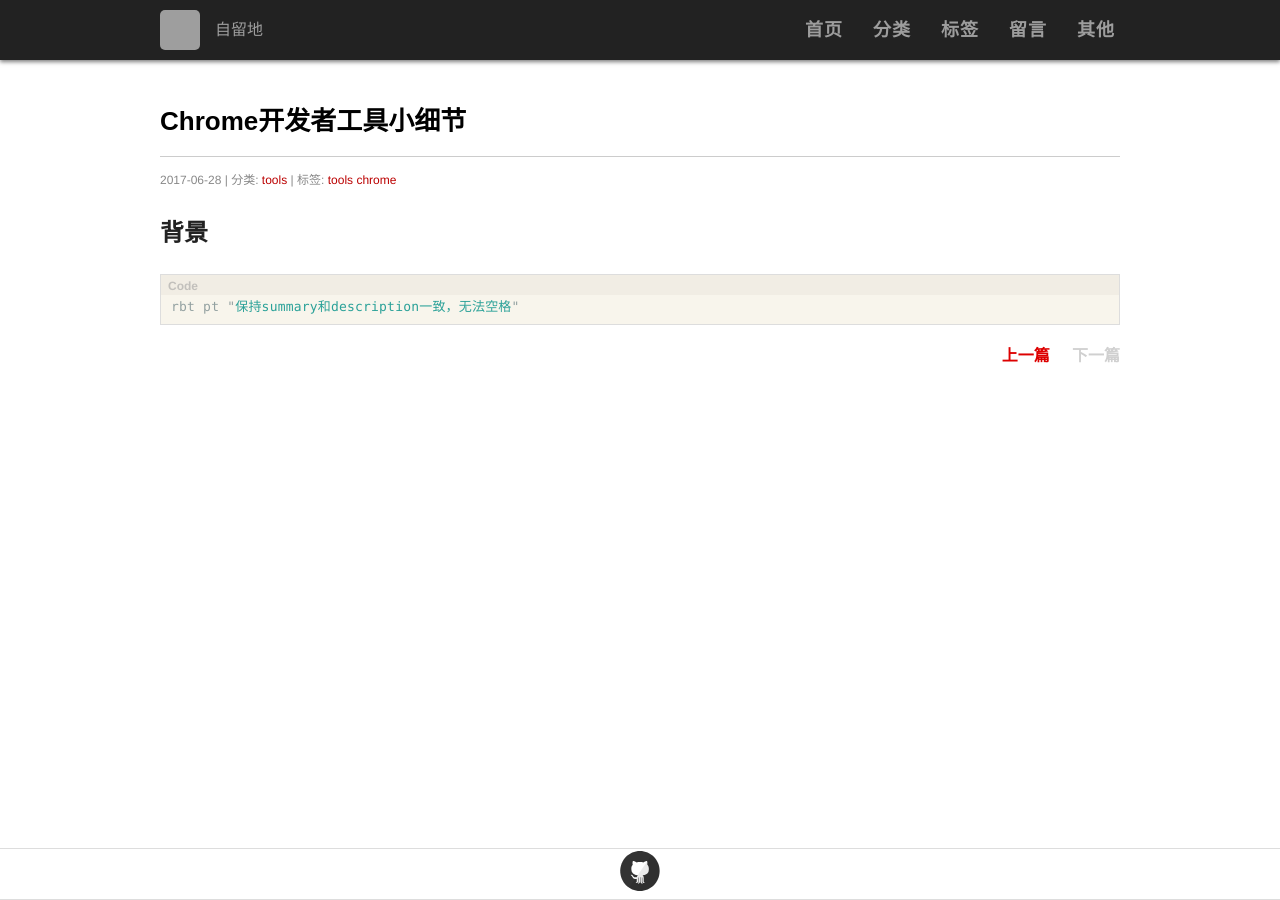
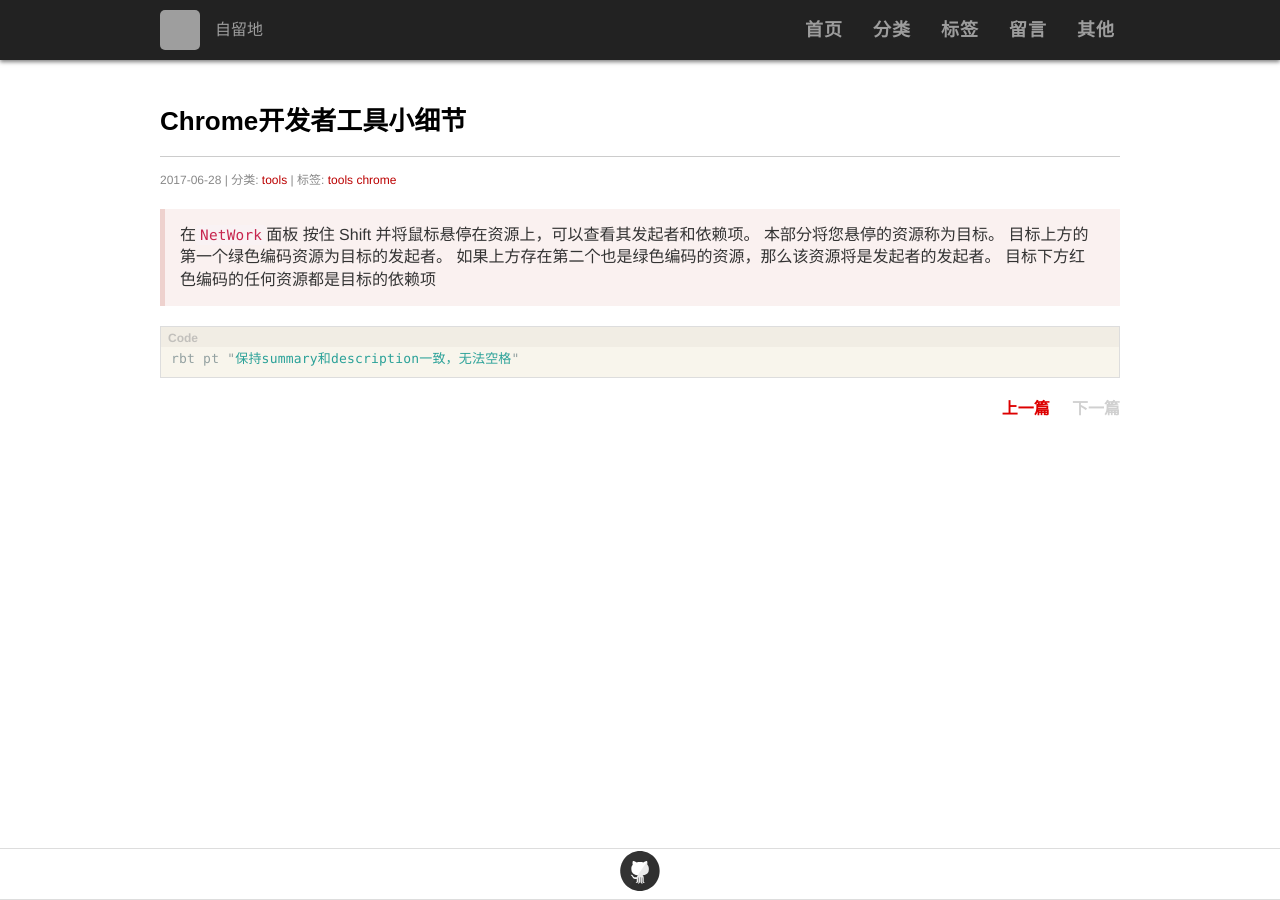
Before and after one commit to Daner1990/Daner1990.github.io, a Jekyll site: the page built from _posts/2017-6-28-Chrome开发者工具小细节.md, in a window 1280 px wide. Built offline with Jekyll 4.4.1, drawn with Linux system fonts in a browser that asks for light colours; Markdown is read by kramdown in place of the engine named in the settings; comment, search, counter and statistics services are not loaded; grey boxes are pictures that could not be loaded.

Commit message:
Update 2017-6-28-Chrome开发者工具小细节.md

```diff
--- a/_posts/2017-6-28-Chrome开发者工具小细节.md
+++ b/_posts/2017-6-28-Chrome开发者工具小细节.md
@@ -7,7 +7,9 @@
 pid: 201706280000
 ---
 
-## 背景
+>在`NetWork`面板
+>按住 Shift 并将鼠标悬停在资源上，可以查看其发起者和依赖项。 本部分将您悬停的资源称为目标。
+>目标上方的第一个绿色编码资源为目标的发起者。 如果上方存在第二个也是绿色编码的资源，那么该资源将是发起者的发起者。 目标下方红色编码的任何资源都是目标的依赖项
 
 
 {% highlight  python %}
```
